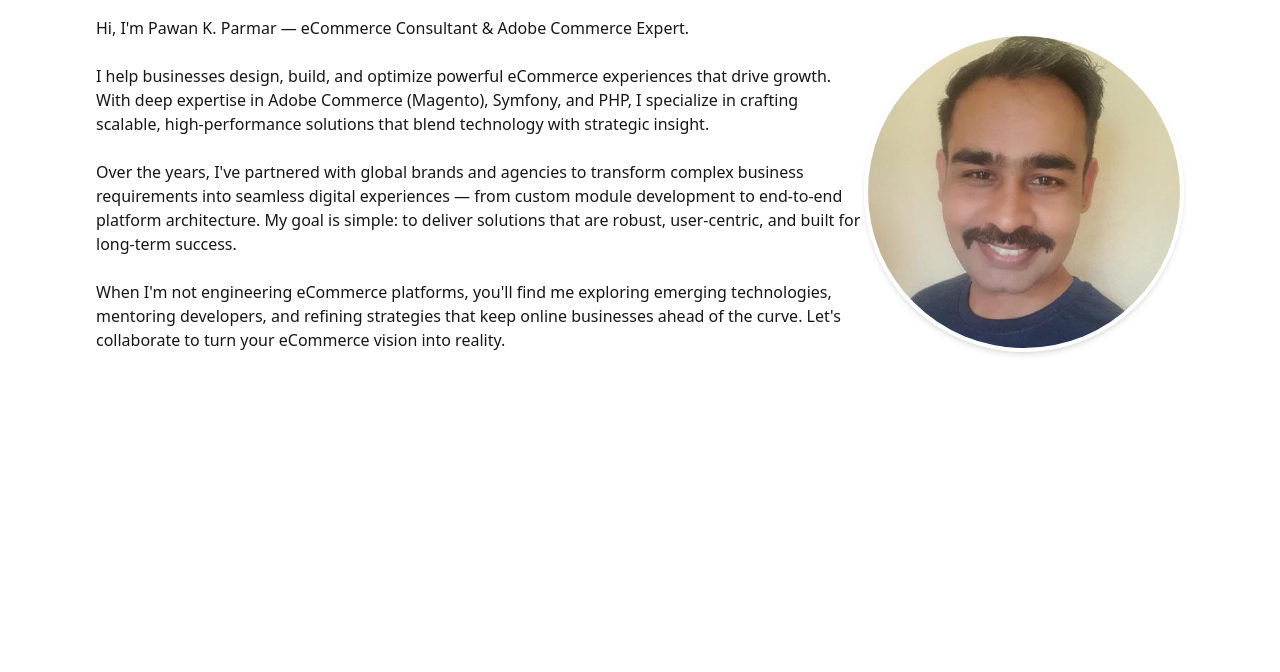
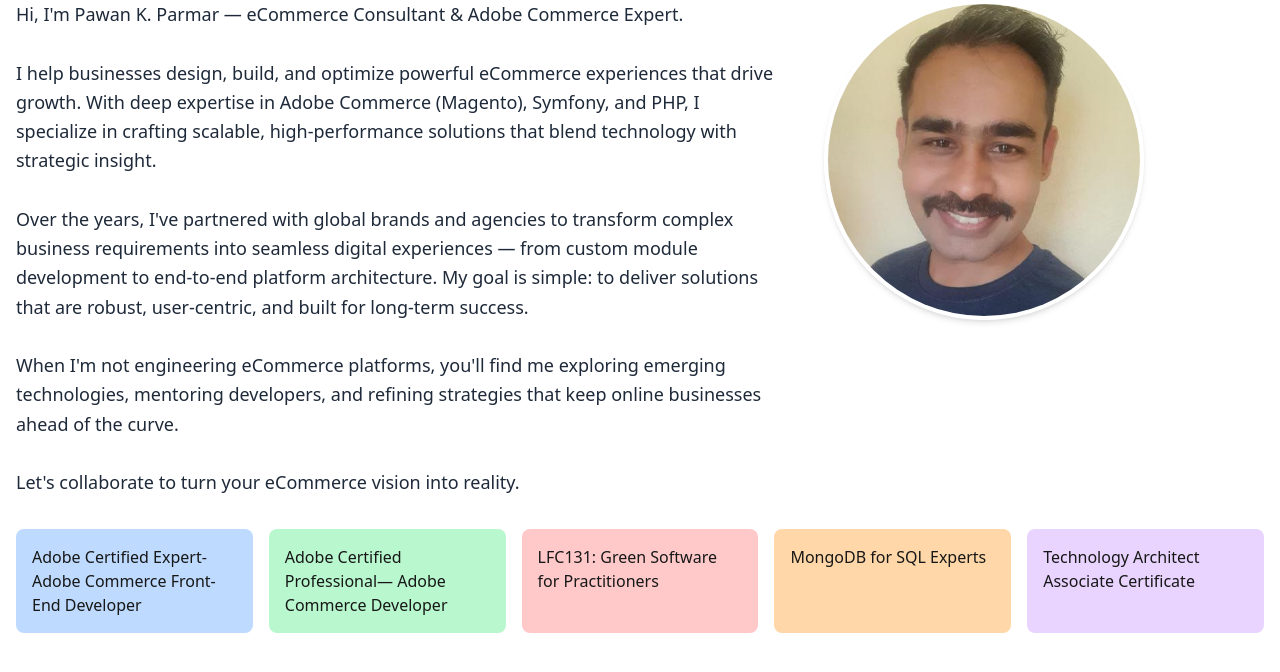
Before and after one commit to pawan/pawan.github.io, a Next.js app: page / in a window 1280 px wide. Shown: the top 672 px of the page. Built offline with nearby package versions, Linux system fonts and the light colour scheme.

Commit message:
update-code

```diff
--- a/src/app/contact/page.tsx
+++ b/src/app/contact/page.tsx
@@ -26,16 +26,11 @@ const MyForm = () => {
   const handleSubmit = async (e) => {
     e.preventDefault();
     setIsLoading(true);
-    setShowSuccess(false);
-    setShowError(false);
-    console.log('Form submitted:', formData);
     // You can handle form submission logic here, e.g., send data to an API
     //alert('Form submitted! Check console for data.');
 
-    console.log(JSON.stringify(formData));
-
     try {
-      const response = await fetch('https://pawanlabs.com/api/login', {
+      const response = await fetch('https://dev.pawanlabs.com/api/contacts', {
         method: 'POST',
         headers: {
           'accept': 'application/ld+json',
@@ -50,7 +45,7 @@ const MyForm = () => {
       }
 
       const result = await response.json();
-      console.log('Success:', result);
+      console.log('form submission successful');
       setShowSuccess(true);
       // Handle success, e.g., show a success message, clear form
     } catch (error) {
@@ -80,7 +75,7 @@ const MyForm = () => {
       <form onSubmit={handleSubmit} className="bg-white p-8 rounded-lg shadow-md w-full max-w-md">
         <h2 className="text-2xl font-bold mb-6 text-center text-gray-800">Contact Us</h2>
 
-        <input type='hidden' name='client_ip' value="1234" />
+        <input type='hidden' name='client_ip' value={formData.client_ip} />
 
         <div className="mb-4">
           <label htmlFor="name" className="block text-gray-700 text-sm font-semibold mb-2">
--- a/src/app/layout.tsx
+++ b/src/app/layout.tsx
@@ -7,8 +7,8 @@ import { Metadata } from 'next';
 import { Inter, Roboto_Mono} from 'next/font/google'
 
 export const metadata: Metadata = {
-  title: 'Pawan Parmar - Next.js Course Dashboard',
-  description: 'A dashboard built with Next.js and Tailwind CSS',
+  title: 'Pawan Parmar',
+  description: 'A personal website showcasing my work and projects',
 };
 
 const inter = Inter({
@@ -26,7 +26,11 @@ export default function RootLayout({ children }: { children: ReactNode }) {
         <html lang="en" className={roboto_mono.className}>
           <body>
             <Header />
-            <main className='h-[80vh]'>{children}</main>
+            <main className="min-h-[60vh] sm:min-h-[70vh] md:min-h-[75vh] lg:min-h-[80vh] py-8 sm:py-12">
+              <div className="container mx-auto px-4 sm:px-6 lg:px-8 max-w-7xl">
+                {children}
+              </div>
+            </main>
             <Footer />
           </body>
         </html>
--- /dev/null
+++ b/src/app/learn/git/page.tsx
@@ -0,0 +1,24 @@
+export default function GitPage() {
+    return (
+        <div>
+            <h1>Git Commands</h1>
+            <div className="mb-1"><b>git-init</b> - Create an empty Git repository</div>
+            <div className="mb-1"><b>git clone https://github.com/pawan/pawan.github.io.git</b> - Clone an existing Git repository</div>
+            <p className="mb-1"><b>git clone --branch main https://github.com/pawan/pawan.github.io.git</b> - Clone an existing Git repository only a specific branch</p>
+            <p className="mb-1"><b>git status</b> - Check the status of your files in the working directory and staging area</p>
+            <p className="mb-1"><b>git add .</b> - Stage all changes in the working directory for the next commit</p>
+            <p className="mb-1"><b>git add path/to/file</b> - Stage a specific file in the working directory for the next commit</p>
+            <p className="mb-1"><b>git commit -m &quot;Your commit message&quot;</b> - Commit the staged changes to the repository with a descriptive message</p>
+            <p className="mb-1"><b>git push origin main</b> - Push your local commits to the remote repository on the main branch</p>
+            <p className="mb-1"><b>git pull origin main</b> - Fetch and merge changes from the remote repository to your local repository on the main branch</p>
+            <p className="mb-1"><b>git branch</b> - List all branches in the repository</p>
+            <p className="mb-1"><b>git checkout -b new-branch</b> - Create and switch to a new branch named &quot;new-branch&quot;</p>
+            <p className="mb-1"><b>git merge new-branch</b> - Merge the changes from &quot;new-branch&quot; into the current branch</p>
+            <p className="mb-1"><b>git log</b> - View the commit history of the repository</p>
+            <p className="mb-1"><b>git remote -v</b> - List the remote repositories associated with your local repository</p>
+            <p className="mb-1"><b>git fetch</b> - Download objects and refs from another repository</p>
+            <p className="mb-1"><b>git reset --hard HEAD~1</b> - Undo the last commit and discard changes in the working directory</p>
+            <p className="mb-1"><b>git checkout feature -- path/to/file</b> - Checkout a specific file from the &quot;feature&quot; branch</p>
+        </div>
+    );
+}
--- /dev/null
+++ b/src/app/learn/page.tsx
@@ -0,0 +1,18 @@
+import Link from 'next/link';
+export default function LearnPage() {
+    return (
+        <div className="flex items-center justify-center flex-col">
+            <h1>Learn Page</h1>
+            <p>Welcome to the Learn page!</p>
+            <Link href="/learn/git">
+            Git
+          </Link>
+           <div className="test grid grid-cols-1 sm:grid-cols-2 md:grid-cols-5 gap-4 mt-8">
+                <Link href="/learn/git" className="bg-blue-200 hover:bg-fuchsia-500 hover:text-white p-4 rounded-lg">Git</Link>
+                <Link href="/learn/git" className="bg-green-200 hover:bg-fuchsia-500 hover:text-white p-4 rounded-lg">SSH</Link>
+                <Link href="/learn/git" className="bg-red-200 hover:bg-fuchsia-500 hover:text-white p-4 rounded-lg">MySql</Link>
+                <Link href="/learn/git" className="bg-orange-200 hover:bg-fuchsia-500 hover:text-white p-4 rounded-lg">Brew/MAC</Link>
+            </div>
+        </div>
+    );
+}
--- a/src/components/AboutMe.tsx
+++ b/src/components/AboutMe.tsx
@@ -1,27 +1,43 @@
 import Image from 'next/image';
-
 export default function AboutMe() {
   return (
-    <div className="container mx-auto">
-      <div className="w-full p-4 justify-center items-center flex">
-        <p className='w-3xl'>Hi, I&apos;m Pawan K. Parmar — eCommerce Consultant & Adobe Commerce Expert.<br /><br />
+    <div className="container mx-auto px-4">
+      <div className="flex flex-col-reverse items-center gap-6 md:flex-row md:items-start md:gap-10">
+        <div className="max-w-3xl text-center md:text-left">
+          <p className="text-lg leading-relaxed text-gray-800">
+            Hi, I&apos;m Pawan K. Parmar — eCommerce Consultant &amp; Adobe Commerce Expert.
+            <br />
+            <br />
+            I help businesses design, build, and optimize powerful eCommerce experiences that drive growth. With deep expertise in Adobe Commerce (Magento), Symfony, and PHP, I specialize in crafting scalable, high-performance solutions that blend technology with strategic insight.
+            <br />
+            <br />
+            Over the years, I&apos;ve partnered with global brands and agencies to transform complex business requirements into seamless digital experiences — from custom module development to end-to-end platform architecture. My goal is simple: to deliver solutions that are robust, user-centric, and built for long-term success.
+            <br />
+            <br />
+            When I&apos;m not engineering eCommerce platforms, you&apos;ll find me exploring emerging technologies, mentoring developers, and refining strategies that keep online businesses ahead of the curve.
+            <br />
+            <br />
+            Let&apos;s collaborate to turn your eCommerce vision into reality.
+          </p>
+        </div>
 
-I help businesses design, build, and optimize powerful eCommerce experiences that drive growth. With deep expertise in Adobe Commerce (Magento), Symfony, and PHP, I specialize in crafting scalable, high-performance solutions that blend technology with strategic insight.<br /><br />
-
-Over the years, I&apos;ve partnered with global brands and agencies to transform complex business requirements into seamless digital experiences — from custom module development to end-to-end platform architecture. My goal is simple: to deliver solutions that are robust, user-centric, and built for long-term success.<br /><br />
-
-When I&apos;m not engineering eCommerce platforms, you&apos;ll find me exploring emerging technologies, mentoring developers, and refining strategies that keep online businesses ahead of the curve.
-
-Let&apos;s collaborate to turn your eCommerce vision into reality.</p>
-
+        <div className="flex-shrink-0">
           <Image
             src="/profile.jpeg"
-            alt="Work Image"
+            alt="Pawan Parmar"
             width={320}
             height={320}
-            className="mt-4 avatar rounded-full border-4 border-white shadow-md"
+            sizes="(max-width: 768px) 160px, 320px"
+            className="rounded-full border-4 border-white shadow-md object-cover"
           />
-
+        </div>
+      </div>
+      <div className="test grid grid-cols-1 sm:grid-cols-2 md:grid-cols-5 gap-4 mt-8">
+        <div className="bg-blue-200 hover:bg-fuchsia-500 hover:text-white p-4 rounded-lg">Adobe Certified Expert- Adobe Commerce Front-End Developer</div>
+        <div className="bg-green-200 hover:bg-fuchsia-500 hover:text-white p-4 rounded-lg">Adobe Certified Professional— Adobe Commerce Developer</div>
+        <div className="bg-red-200 hover:bg-fuchsia-500 hover:text-white p-4 rounded-lg">LFC131:  Green Software for Practitioners</div>
+        <div className="bg-orange-200 hover:bg-fuchsia-500 hover:text-white p-4 rounded-lg">MongoDB for SQL Experts</div>
+        <div className="bg-purple-200 hover:bg-fuchsia-500 hover:text-white p-4 rounded-lg">Technology Architect Associate Certificate</div>
       </div>
     </div>
   );
--- a/src/components/Header.tsx
+++ b/src/components/Header.tsx
@@ -6,6 +6,7 @@
         <header className="h-[10vh] justify-center items-center flex" style={{ background: '#eee', borderBottom: '1px solid #ccc' }}>
           <nav>
             <Link href="/">Home</Link>
+            <Link href="/learn" style={{ marginLeft: '10px' }}>Learn</Link>
             <Link href="/contact" style={{ marginLeft: '10px' }}>Contact!</Link>
             {/* <Link href="/blog" style={{ marginLeft: '10px' }}>Blog</Link>
             <Link href="/work" style={{ marginLeft: '10px' }}>Work</Link>
```
